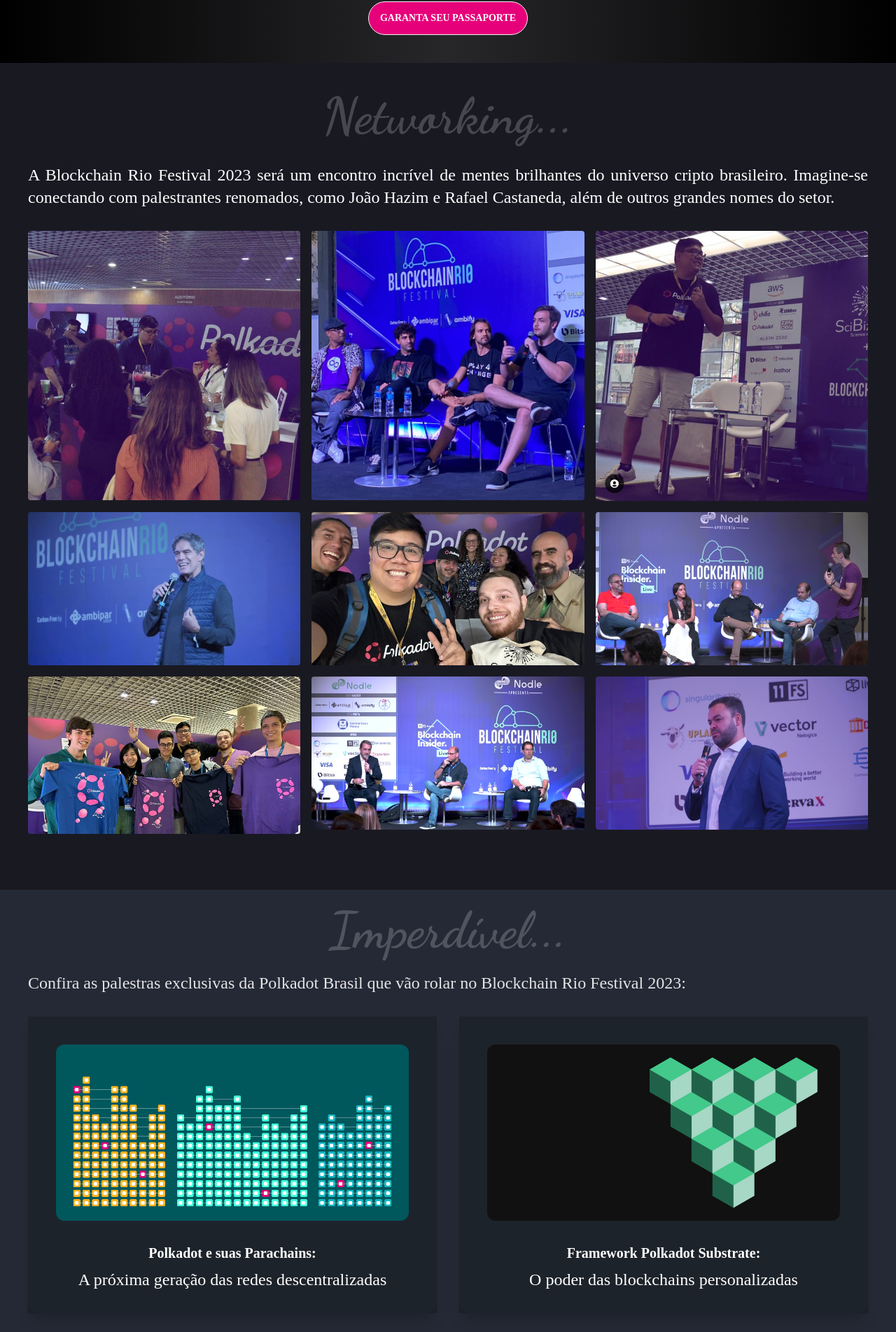
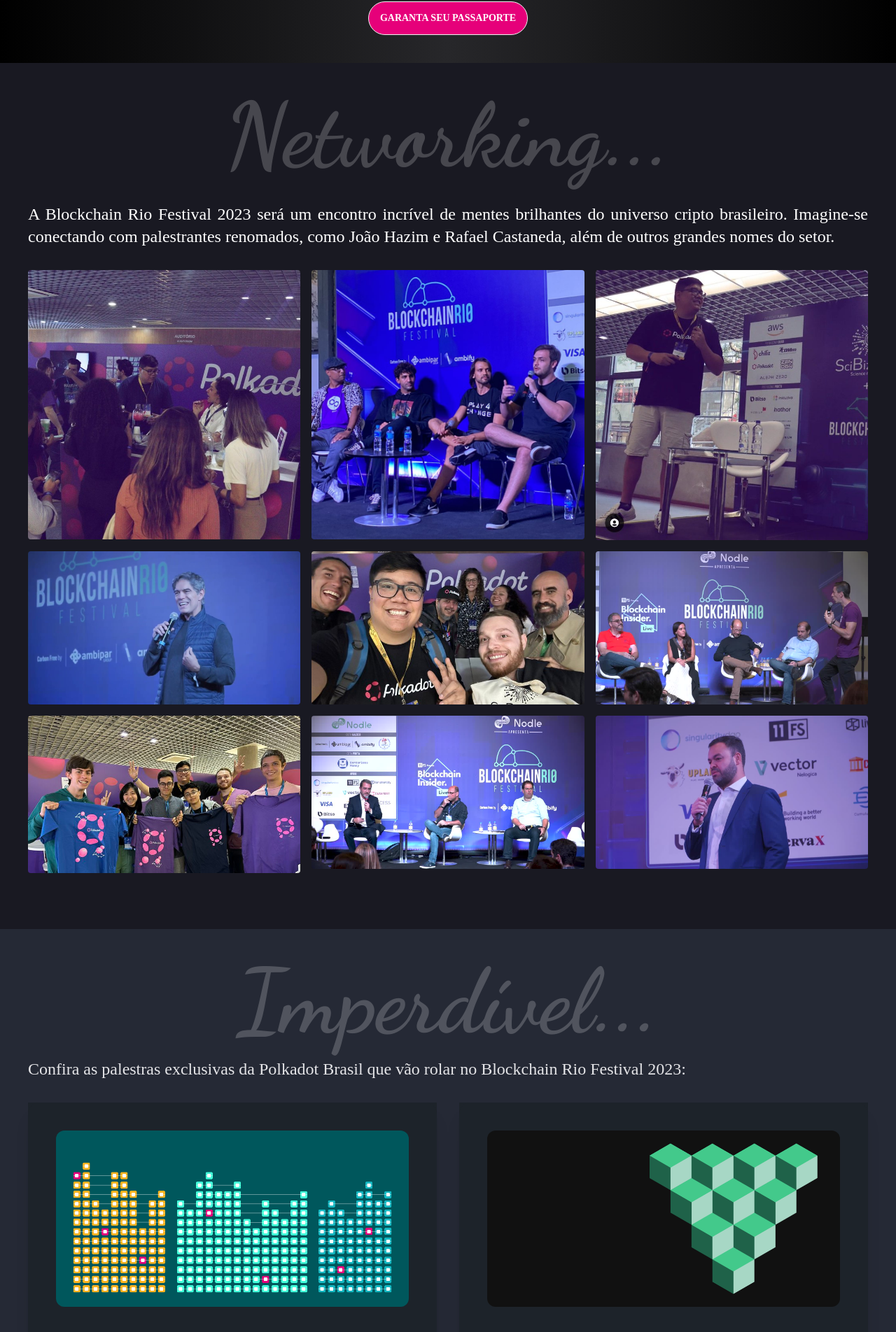
Before and after one commit to giorgeabdala/landing-blockchain-rio, a Next.js app: page / in a window 1280 px wide. Shown: the part 856-2760 px from the top of the page at 70% size. Built offline with nearby package versions, Linux system fonts and the light colour scheme; no server answers; a web font is replaced by a local one.

Commit message:
alterado tamanho das palavras opacas.

```diff
--- a/src/app/landing/Networking.tsx
+++ b/src/app/landing/Networking.tsx
@@ -9,7 +9,7 @@
         <Area className="bg-background-primary">
             <div className="flex flex-col items-center justify-center font-body text-justify text-2xl gap-8 mt-10 mb-20">
 
-                <div className="flex font-background text-white opacity-20 text-7xl">
+                <div className="flex font-background text-white opacity-20 text-7xl lg:text-9xl md:text-8xl">
                     <p>Networking...</p>
                 </div>
 
--- a/src/app/landing/Schedule.tsx
+++ b/src/app/landing/Schedule.tsx
@@ -10,11 +10,11 @@
     return (
         <Area className="flex bg-background-secondary gap-8 text-2xl text-justify font-body text-zinc-200">
 
-            <div className="mb-20">
-                <div className="flex text-white items-center justify-center font-background opacity-20 text-7xl leading-relaxed ">
+            <div className="mb-20 md:mt-10">
+                <div className="flex text-white items-center justify-center font-background opacity-20 text-7xl md:text-8xl lg:text-9xl leading-relaxed ">
                     <h1>Imperdível...</h1>
                 </div>
-                <p className="">Confira as palestras exclusivas da Polkadot Brasil que vão rolar no Blockchain Rio Festival 2023:</p>
+                <p className="md:mt-4">Confira as palestras exclusivas da Polkadot Brasil que vão rolar no Blockchain Rio Festival 2023:</p>
 
                 <Workshops />
 
--- a/src/app/landing/Ticket.tsx
+++ b/src/app/landing/Ticket.tsx
@@ -8,9 +8,9 @@
 export default function Ticket() {
     return (
         <Area className="bg-background-primary">
-            <div id="ticket" className="grid grid-cols-1 md:grid-cols-3 mt-20 mb-20 justify-items-center md:justify-items-start">
-                <Image className="w-auto h-auto max-w-xs md: items-start" src={blockrio} alt={"logo da Blockchain Festival"} />
-                <div className="flex justify-center mt-20 md:mt-0 md:col-span-2">
+            <div id="ticket" className="grid grid-cols-1 lg:grid-cols-3 mt-20 mb-20 justify-items-center lg:justify-items-start">
+                <Image className="w-auto h-auto max-w-xs lg: items-start" src={blockrio} alt={"logo da Blockchain Festival"} />
+                <div className="flex justify-center mt-20 lg:mt-0 lg:col-span-2">
                     <div className="flex flex-col  justify-center font-body text-justify leading-loose text-2xl text-zinc-100 gap-4">
 
                         <p>
```
